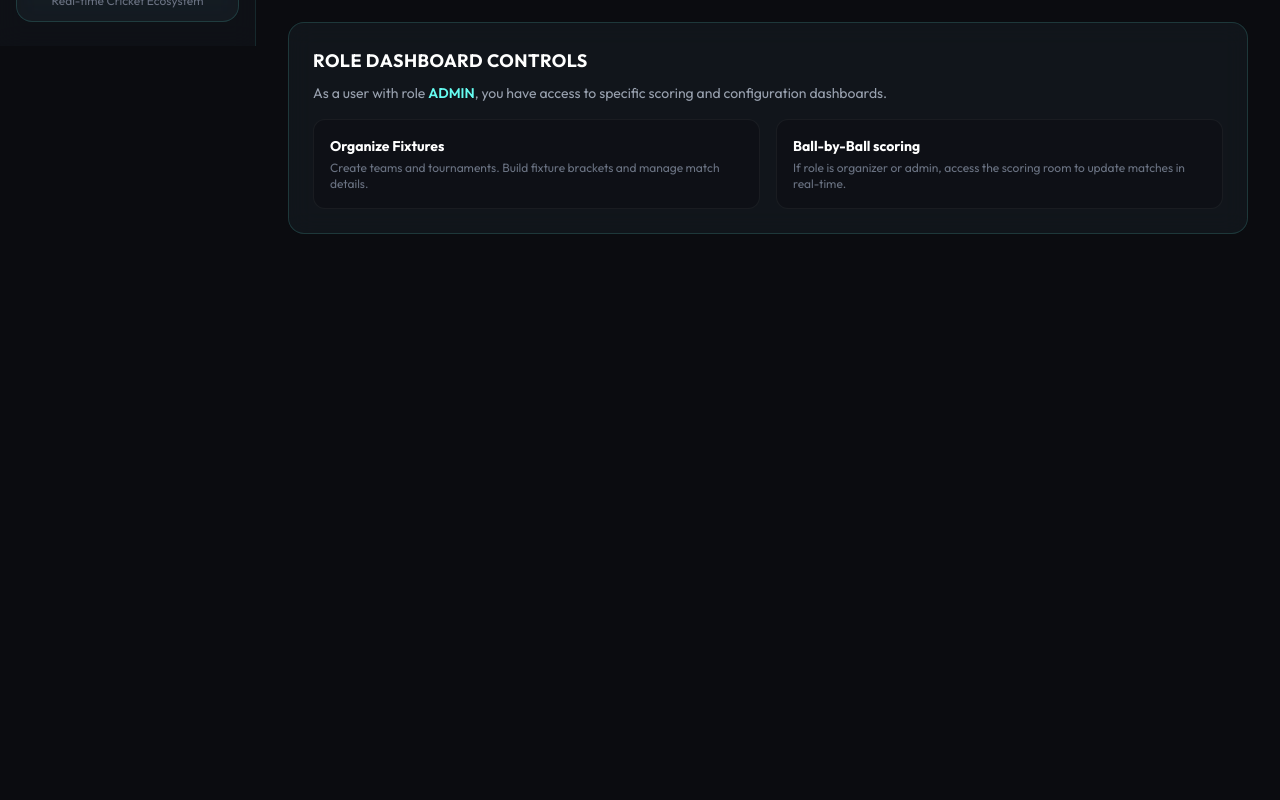
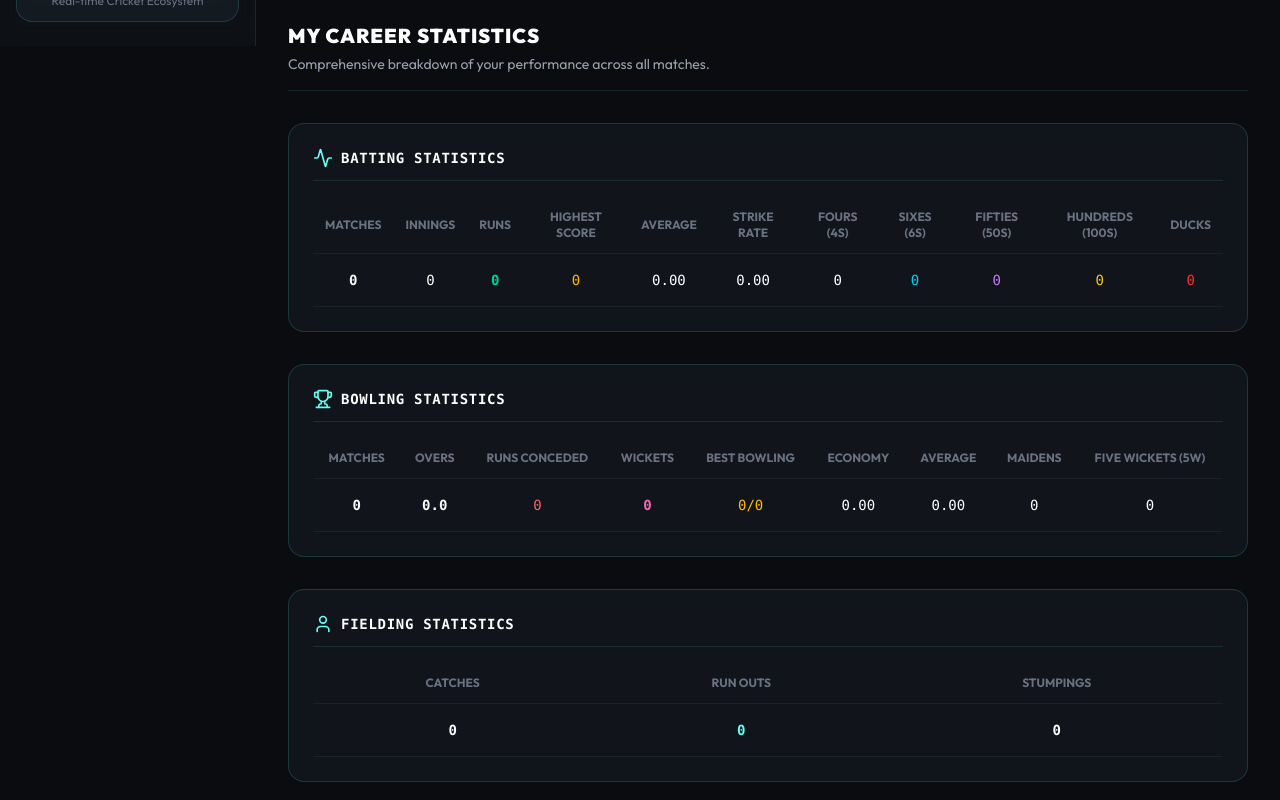
Before and after one commit to DhamsaniyaPrince/CricVerse, a Next.js app in the folder client/: page /dashboard in a window 1280 px wide. Shown: the part 760-1560 px from the top of the page. Before the commit the page ends 1026 px from the top, so only its background shows below. Built offline with nearby package versions, Linux system fonts and the light colour scheme; no server answers; sample sign-in values are in the browser's storage.

Commit message:
fix: automatic 1st innings closing and detailed player stats on dashboard

```diff
--- a/client/src/app/admin/page.tsx
+++ b/client/src/app/admin/page.tsx
@@ -278,6 +278,8 @@ export default function AdminScoringPage() {
           fullMatch.liveState.nonStriker &&
           fullMatch.liveState.currentBowler;
 
+        const isFirstInningsComplete = fullMatch.target > 0 && fullMatch.innings && fullMatch.innings.length === 1;
+
         if (fullMatch.status === 'Ready') {
           // Sync playing XI A & B from match
           setPlayingXI_A(fullMatch.playingXIA ? fullMatch.playingXIA.map((p: any) => p._id || p) : []);
@@ -289,6 +291,12 @@ export default function AdminScoringPage() {
           }
           setShowSetupForm(true);
           setWizardStep(5); // Skip directly to striker/non-striker/bowler selection!
+        } else if (isFirstInningsComplete) {
+          setShowSetupForm(true);
+          setWizardStep(4); // Select Opening Batsmen for Innings 2!
+          setStrikerId('');
+          setNonStrikerId('');
+          setBowlerId('');
         } else if (fullMatch.status === 'Scheduled' || fullMatch.status === 'Upcoming' || !hasLiveState) {
           setShowSetupForm(true);
           setWizardStep(2);
--- a/client/src/app/dashboard/page.tsx
+++ b/client/src/app/dashboard/page.tsx
@@ -227,6 +227,122 @@ export default function DashboardPage() {
                     )}
                   </div>
                 </div>
+
+                {/* Detailed Career Stats Section */}
+                <div className="space-y-8 mb-8">
+                  <div className="border-b border-[#66fcf1]/10 pb-4">
+                    <h2 className="text-xl font-black text-white uppercase tracking-wider">My Career Statistics</h2>
+                    <p className="text-gray-400 text-sm mt-1">Comprehensive breakdown of your performance across all matches.</p>
+                  </div>
+
+                  {/* Batting Career Stats Table */}
+                  <div className="glass-card p-6 border-[#66fcf1]/10">
+                    <div className="flex items-center space-x-2 mb-4 border-b border-[#66fcf1]/10 pb-3">
+                      <Activity className="w-5 h-5 text-[#66fcf1]" />
+                      <h3 className="text-sm font-extrabold uppercase tracking-wider text-white font-mono">Batting statistics</h3>
+                    </div>
+                    <div className="overflow-x-auto">
+                      <table className="w-full text-left text-sm text-gray-400">
+                        <thead className="text-xs uppercase text-gray-500 font-bold border-b border-white/5">
+                          <tr>
+                            <th className="py-3 px-3 text-center">Matches</th>
+                            <th className="py-3 px-3 text-center">Innings</th>
+                            <th className="py-3 px-3 text-center">Runs</th>
+                            <th className="py-3 px-3 text-center">Highest Score</th>
+                            <th className="py-3 px-3 text-center">Average</th>
+                            <th className="py-3 px-3 text-center">Strike Rate</th>
+                            <th className="py-3 px-3 text-center">Fours (4s)</th>
+                            <th className="py-3 px-3 text-center">Sixes (6s)</th>
+                            <th className="py-3 px-3 text-center">Fifties (50s)</th>
+                            <th className="py-3 px-3 text-center">Hundreds (100s)</th>
+                            <th className="py-3 px-3 text-center">Ducks</th>
+                          </tr>
+                        </thead>
+                        <tbody>
+                          <tr className="border-b border-white/5 hover:bg-white/5 transition">
+                            <td className="py-4 px-3 font-mono font-bold text-white text-center">{playerData?.stats?.batting?.matches || 0}</td>
+                            <td className="py-4 px-3 font-mono text-white text-center">{playerData?.stats?.batting?.innings || 0}</td>
+                            <td className="py-4 px-3 font-mono font-bold text-emerald-400 text-center">{playerData?.stats?.batting?.runs || 0}</td>
+                            <td className="py-4 px-3 font-mono text-amber-400 text-center">{playerData?.stats?.batting?.highestScore || 0}</td>
+                            <td className="py-4 px-3 font-mono text-white text-center">{playerData?.stats?.batting?.average ? playerData.stats.batting.average.toFixed(2) : '0.00'}</td>
+                            <td className="py-4 px-3 font-mono text-white text-center">{playerData?.stats?.batting?.strikeRate ? playerData.stats.batting.strikeRate.toFixed(2) : '0.00'}</td>
+                            <td className="py-4 px-3 font-mono text-white text-center">{playerData?.stats?.batting?.fours || 0}</td>
+                            <td className="py-4 px-3 font-mono text-cyan-400 text-center">{playerData?.stats?.batting?.sixes || 0}</td>
+                            <td className="py-4 px-3 font-mono text-purple-400 text-center">{playerData?.stats?.batting?.fifties || 0}</td>
+                            <td className="py-4 px-3 font-mono text-yellow-400 text-center">{playerData?.stats?.batting?.hundreds || 0}</td>
+                            <td className="py-4 px-3 font-mono text-red-500 text-center">{playerData?.stats?.batting?.ducks || 0}</td>
+                          </tr>
+                        </tbody>
+                      </table>
+                    </div>
+                  </div>
+
+                  {/* Bowling Career Stats Table */}
+                  <div className="glass-card p-6 border-[#66fcf1]/10">
+                    <div className="flex items-center space-x-2 mb-4 border-b border-[#66fcf1]/10 pb-3">
+                      <Trophy className="w-5 h-5 text-[#66fcf1]" />
+                      <h3 className="text-sm font-extrabold uppercase tracking-wider text-white font-mono">Bowling statistics</h3>
+                    </div>
+                    <div className="overflow-x-auto">
+                      <table className="w-full text-left text-sm text-gray-400">
+                        <thead className="text-xs uppercase text-gray-500 font-bold border-b border-white/5">
+                          <tr>
+                            <th className="py-3 px-3 text-center">Matches</th>
+                            <th className="py-3 px-3 text-center">Overs</th>
+                            <th className="py-3 px-3 text-center">Runs Conceded</th>
+                            <th className="py-3 px-3 text-center">Wickets</th>
+                            <th className="py-3 px-3 text-center">Best Bowling</th>
+                            <th className="py-3 px-3 text-center">Economy</th>
+                            <th className="py-3 px-3 text-center">Average</th>
+                            <th className="py-3 px-3 text-center">Maidens</th>
+                            <th className="py-3 px-3 text-center">Five Wickets (5w)</th>
+                          </tr>
+                        </thead>
+                        <tbody>
+                          <tr className="border-b border-white/5 hover:bg-white/5 transition">
+                            <td className="py-4 px-3 font-mono font-bold text-white text-center">{playerData?.stats?.bowling?.matches || 0}</td>
+                            <td className="py-4 px-3 font-mono text-white text-center font-bold">
+                              {playerData?.stats?.bowling?.ballsBowled ? `${Math.floor(playerData.stats.bowling.ballsBowled / 6)}.${playerData.stats.bowling.ballsBowled % 6}` : '0.0'}
+                            </td>
+                            <td className="py-4 px-3 font-mono text-red-400 text-center">{playerData?.stats?.bowling?.runsConceded || 0}</td>
+                            <td className="py-4 px-3 font-mono font-bold text-pink-400 text-center">{playerData?.stats?.bowling?.wickets || 0}</td>
+                            <td className="py-4 px-3 font-mono text-amber-400 text-center">{playerData?.stats?.bowling?.bestBowling || '0/0'}</td>
+                            <td className="py-4 px-3 font-mono text-white text-center">{playerData?.stats?.bowling?.economy ? playerData.stats.bowling.economy.toFixed(2) : '0.00'}</td>
+                            <td className="py-4 px-3 font-mono text-white text-center">{playerData?.stats?.bowling?.average ? playerData.stats.bowling.average.toFixed(2) : '0.00'}</td>
+                            <td className="py-4 px-3 font-mono text-white text-center">{playerData?.stats?.bowling?.maidens || 0}</td>
+                            <td className="py-4 px-3 font-mono text-white text-center">{playerData?.stats?.bowling?.fiveWickets || 0}</td>
+                          </tr>
+                        </tbody>
+                      </table>
+                    </div>
+                  </div>
+
+                  {/* Fielding Career Stats Table */}
+                  <div className="glass-card p-6 border-[#66fcf1]/10">
+                    <div className="flex items-center space-x-2 mb-4 border-b border-[#66fcf1]/10 pb-3">
+                      <User className="w-5 h-5 text-[#66fcf1]" />
+                      <h3 className="text-sm font-extrabold uppercase tracking-wider text-white font-mono">Fielding statistics</h3>
+                    </div>
+                    <div className="overflow-x-auto">
+                      <table className="w-full text-left text-sm text-gray-400">
+                        <thead className="text-xs uppercase text-gray-500 font-bold border-b border-white/5">
+                          <tr>
+                            <th className="py-3 px-3 text-center">Catches</th>
+                            <th className="py-3 px-3 text-center">Run Outs</th>
+                            <th className="py-3 px-3 text-center">Stumpings</th>
+                          </tr>
+                        </thead>
+                        <tbody>
+                          <tr className="border-b border-white/5 hover:bg-white/5 transition">
+                            <td className="py-4 px-3 font-mono font-bold text-white text-center">{playerData?.stats?.fielding?.catches || playerData?.catches || 0}</td>
+                            <td className="py-4 px-3 font-mono font-bold text-[#66fcf1] text-center">{playerData?.stats?.fielding?.runOuts || 0}</td>
+                            <td className="py-4 px-3 font-mono font-bold text-white text-center">{playerData?.stats?.fielding?.stumpings || 0}</td>
+                          </tr>
+                        </tbody>
+                      </table>
+                    </div>
+                  </div>
+                </div>
               </>
             )}
 
```
Also changed, not shown: 1 other file (tests, documents, lock files or other folders).
